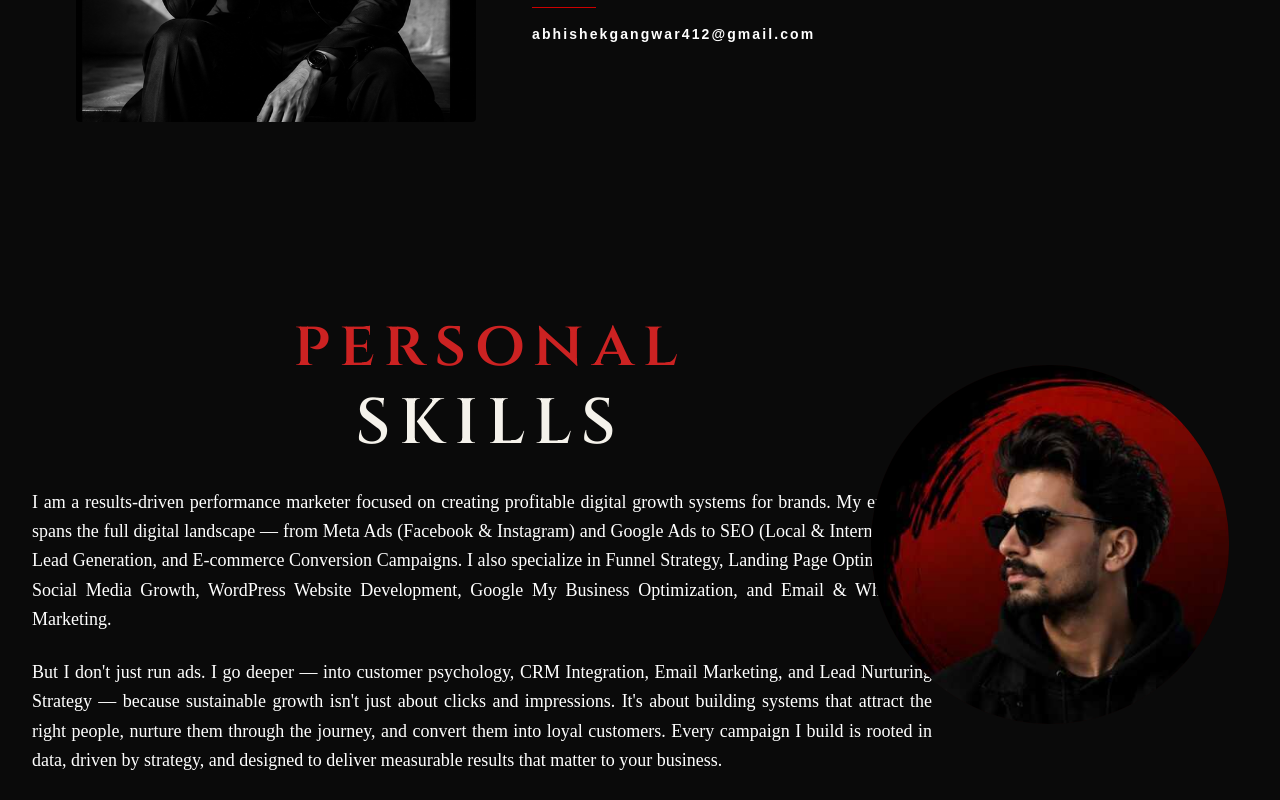
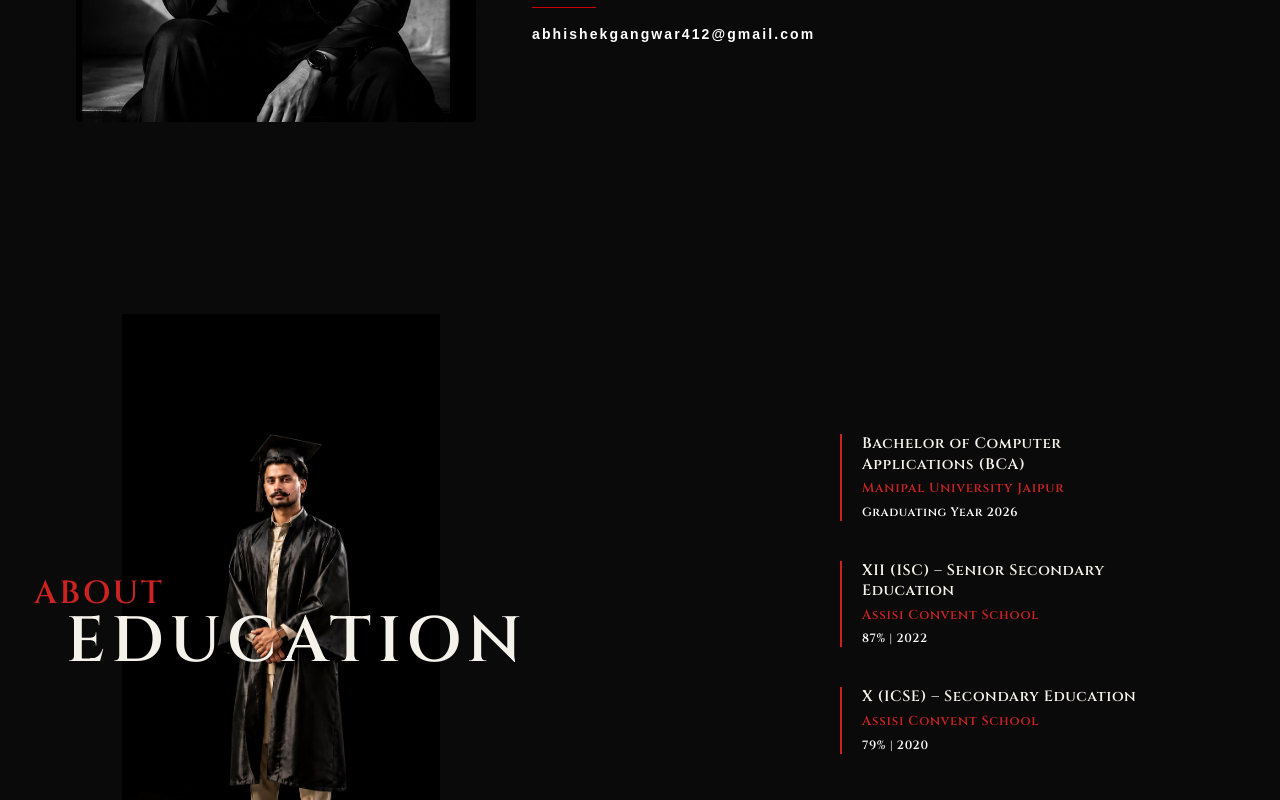
Before and after one commit to pranaygithub123/aman-portfolio, a Next.js app: page / in a window 1280 px wide. Shown: the part 2000-2800 px from the top of the page. Built offline with nearby package versions, Linux system fonts and the light colour scheme.

Commit message:
Added_aman

```diff
--- a/app/layout.tsx
+++ b/app/layout.tsx
@@ -21,8 +21,8 @@ const greatVibes = Great_Vibes({
 });
 
 export const metadata: Metadata = {
-  title: "Aman_Portfolio",
-  description: "Aman-Portfolio",
+  title: "Abhsihek_Portfolio",
+  description: "Abhishek-Portfolio",
 };
 
 export default function RootLayout({
--- a/app/page.tsx
+++ b/app/page.tsx
@@ -2,7 +2,7 @@ import Image from "next/image";
 import Navbar from "@/components/layout/Navbar";
 import AboutUs from "@/components/section/AboutUs";
 import AmanCoverImage from "@/public/AmanCover.jpeg";
-import Skills from "@/components/section/Skills";
+// import Skills from "@/components/section/Skills";
 import Education from "@/components/section/Educations";
 import Experience from "@/components/section/Experience";
 import RecentProject from "@/components/section/RecentProject";
@@ -20,7 +20,7 @@ export default function Home() {
       <Image src={AmanCoverImage} alt="CoverImage" className="w-full" />
       <div className="flex flex-col w-full gap-0">
         <AboutUs />
-        <Skills />
+        {/* <Skills /> */}
         <Education />
         <Experience />
         <RecentProject />
--- a/components/section/Educations.tsx
+++ b/components/section/Educations.tsx
@@ -76,7 +76,7 @@ export default function Education() {
               className="object-cover object-top scale-125 transition-transform duration-500 hover:scale-110"
               priority
             />
-            <div className="absolute inset-0 bg-gradient-to-t from-[#0a0a0a] via-transparent to-transparent" />
+            {/* <div className="absolute inset-0 bg-gradient-to-t from-[#0a0a0a] via-transparent to-transparent" /> */}
           </div>
         </div>
 
--- a/components/section/RecentProject.tsx
+++ b/components/section/RecentProject.tsx
@@ -15,9 +15,9 @@ export default function RecentProjects() {
 
       {/* ── Subtitle ── */}
       <p className="text-white font-[poppins] text-center max-w-2xl mb-12 text-justify">
-        A curated selection of recent campaigns, strategies, and digital
-        marketing projects that delivered measurable results for clients across
-        various industries.
+        Executed data-driven Google Ads and Meta Ads campaigns across global
+        markets, helping businesses generate quality leads, improve conversions,
+        and achieve sustainable growth.
       </p>
 
       {/* ── Images stacked vertically ── */}
@@ -37,10 +37,10 @@ export default function RecentProjects() {
           </div>
           <div className="flex flex-col gap-1 border-l-2 border-[#CC0000] pl-4">
             <span className="font-[poppins] text-white font-semibold text-sm tracking-wide">
-              Project Title One
+              Project Title: Google Ads Campaign
             </span>
             <span className="text-white font-bold text-sm tracking-wide">
-              Google Ads
+              USA MARKET
             </span>
           </div>
         </div>
@@ -60,10 +60,10 @@ export default function RecentProjects() {
           </div>
           <div className="flex flex-col gap-1 border-l-2 border-[#CC0000] pl-4">
             <span className="font-[poppins] text-white font-semibold text-sm tracking-wide">
-              Project Title Two
+              Project Title: Meta Ads Campaign
             </span>
             <span className="text-white font-bold text-sm tracking-wide">
-              Meta Ads · Lead Generation
+               INDIA & UAE Markets
             </span>
           </div>
         </div>
--- a/components/section/Skills.tsx
+++ b/components/section/Skills.tsx
@@ -1,74 +1,74 @@
-"use client";
+// "use client";
 
-import Image from "next/image";
-import SkillsImg from "@/public/Skills.jpeg";
+// import Image from "next/image";
+// import SkillsImg from "@/public/Skills.jpeg";
 
-export default function Skills() {
-  return (
-    <section className="relative w-full flex items-center overflow-hidden py-12 sm:py-16 md:py-20 lg:py-24 bg-[#0a0a0a]">
-      {" "}
-      <div className="relative z-[2] w-full max-w-[1420px] mx-auto grid grid-cols-1 md:grid-cols-2 lg:grid-cols-2 gap-8 md:gap-12 lg:gap-46 items-center px-6 md:px-10 lg:px-8">
-        {/* ── LEFT — heading + text ── */}
-        <div className="flex flex-col gap-6 md:gap-8 order-last md:order-first lg:order-first">
-          <div className="flex flex-col items-center leading-none text-center gap-4 md:gap-5 lg:ml-100">
-            <span
-              className="text-[#cc2222] mb-[-6px] font-[family-name:var(--font-cinzel)] font-semibold tracking-[0.14em]"
-              style={{ fontSize: "clamp(40px, 5vw, 90px)" }}
-            >
-              personal
-            </span>
-            <span
-              className="font-[family-name:var(--font-cinzel)] text-[#f5f2eb] font-semibold tracking-[0.14em]"
-              style={{ fontSize: "clamp(40px, 5vw, 90px)" }}
-            >
-              SKILLS
-            </span>
-          </div>
+// export default function Skills() {
+//   return (
+//     <section className="relative w-full flex items-center overflow-hidden py-12 sm:py-16 md:py-20 lg:py-24 bg-[#0a0a0a]">
+//       {" "}
+//       <div className="relative z-[2] w-full max-w-[1420px] mx-auto grid grid-cols-1 md:grid-cols-2 lg:grid-cols-2 gap-8 md:gap-12 lg:gap-46 items-center px-6 md:px-10 lg:px-8">
+//         {/* ── LEFT — heading + text ── */}
+//         <div className="flex flex-col gap-6 md:gap-8 order-last md:order-first lg:order-first">
+//           <div className="flex flex-col items-center leading-none text-center gap-4 md:gap-5 lg:ml-100">
+//             <span
+//               className="text-[#cc2222] mb-[-6px] font-[family-name:var(--font-cinzel)] font-semibold tracking-[0.14em]"
+//               style={{ fontSize: "clamp(40px, 5vw, 90px)" }}
+//             >
+//               personal
+//             </span>
+//             <span
+//               className="font-[family-name:var(--font-cinzel)] text-[#f5f2eb] font-semibold tracking-[0.14em]"
+//               style={{ fontSize: "clamp(40px, 5vw, 90px)" }}
+//             >
+//               SKILLS
+//             </span>
+//           </div>
 
-          <div className="grid grid-cols-1 md:grid-cols-1 lg:grid-cols-1 gap-4 md:gap-6">
-            <p className="text-white leading-relaxed text-sm md:text-base lg:text-lg font-[poppins] w-full lg:w-[900px] lg:mr-[80px] text-justify">
-              I am a results-driven performance marketer focused on creating
-              profitable digital growth systems for brands. My expertise spans
-              the full digital landscape — from Meta Ads (Facebook &amp;
-              Instagram) and Google Ads to SEO (Local &amp; International), Lead
-              Generation, and E-commerce Conversion Campaigns. I also specialize
-              in Funnel Strategy, Landing Page Optimization, Social Media
-              Growth, WordPress Website Development, Google My Business
-              Optimization, and Email &amp; WhatsApp Marketing.
-            </p>
+//           <div className="grid grid-cols-1 md:grid-cols-1 lg:grid-cols-1 gap-4 md:gap-6">
+//             <p className="text-white leading-relaxed text-sm md:text-base lg:text-lg font-[poppins] w-full lg:w-[900px] lg:mr-[80px] text-justify">
+//               I am a results-driven performance marketer focused on creating
+//               profitable digital growth systems for brands. My expertise spans
+//               the full digital landscape — from Meta Ads (Facebook &amp;
+//               Instagram) and Google Ads to SEO (Local &amp; International), Lead
+//               Generation, and E-commerce Conversion Campaigns. I also specialize
+//               in Funnel Strategy, Landing Page Optimization, Social Media
+//               Growth, WordPress Website Development, Google My Business
+//               Optimization, and Email &amp; WhatsApp Marketing.
+//             </p>
 
-            <p className="text-white text-sm md:text-base lg:text-lg leading-relaxed font-[poppins] w-full lg:w-[900px] text-justify">
-              But I don&apos;t just run ads. I go deeper — into customer
-              psychology, CRM Integration, Email Marketing, and Lead Nurturing
-              Strategy — because sustainable growth isn&apos;t just about clicks
-              and impressions. It&apos;s about building systems that attract the
-              right people, nurture them through the journey, and convert them
-              into loyal customers. Every campaign I build is rooted in data,
-              driven by strategy, and designed to deliver measurable results
-              that matter to your business.
-            </p>
-          </div>
-        </div>
+//             <p className="text-white text-sm md:text-base lg:text-lg leading-relaxed font-[poppins] w-full lg:w-[900px] text-justify">
+//               But I don&apos;t just run ads. I go deeper — into customer
+//               psychology, CRM Integration, Email Marketing, and Lead Nurturing
+//               Strategy — because sustainable growth isn&apos;t just about clicks
+//               and impressions. It&apos;s about building systems that attract the
+//               right people, nurture them through the journey, and convert them
+//               into loyal customers. Every campaign I build is rooted in data,
+//               driven by strategy, and designed to deliver measurable results
+//               that matter to your business.
+//             </p>
+//           </div>
+//         </div>
 
-        {/* ── RIGHT — circular portrait ── */}
-        <div className="flex items-center justify-center lg:ml-30 order-first md:order-last lg:order-last">
-          <div
-            className="rounded-full overflow-hidden relative bg-[#1a0505]"
-            style={{
-              width: "clamp(180px, 28vw, 360px)",
-              height: "clamp(180px, 28vw, 360px)"
-            }}
-          >
-            <Image
-              src={SkillsImg}
-              alt="Profile photo"
-              fill
-              className="object-cover object-top"
-              priority
-            />
-          </div>
-        </div>
-      </div>
-    </section>
-  );
-}
+//         {/* ── RIGHT — circular portrait ── */}
+//         <div className="flex items-center justify-center lg:ml-30 order-first md:order-last lg:order-last">
+//           <div
+//             className="rounded-full overflow-hidden relative bg-[#1a0505]"
+//             style={{
+//               width: "clamp(180px, 28vw, 360px)",
+//               height: "clamp(180px, 28vw, 360px)"
+//             }}
+//           >
+//             <Image
+//               src={SkillsImg}
+//               alt="Profile photo"
+//               fill
+//               className="object-cover object-top"
+//               priority
+//             />
+//           </div>
+//         </div>
+//       </div>
+//     </section>
+//   );
+// }
--- a/lib/constants.ts
+++ b/lib/constants.ts
@@ -1,11 +1,11 @@
 export const PERSONAL_INFO = {
-  name: "AMAN GANGWAR",
+  name: "ABHISHEK GANGWAR",
   email: "abhishekgangwar412@gmail.com",
   role: "PERFORMANCE MARKETER",
   tagline: "WELCOME TO THE DIGITAL EDGE",
   bio: "WHERE CREATIVITY MEETS STRATEGY AND IDEAS TURN INTO MEASURABLE SUCCESS. I CRAFT DIGITAL EXPERIENCES THAT CONNECT BRAND WITH PEOPLE THROUGH SMART MARKETING, COMPELLING CONTENT AND DATA DRIVEN RESULTS. LET'S MAKE YOUR BRAND IMPOSSIBLE TO IGNORE.",
   phone: "+91 9528221570",
   instagram:"https://www.instagram.com/methewolfman/",
-  linkedin: "https://linkedin.com/in/yourprofile",
-  location: "Noida",
+  linkedin: "https://www.linkedin.com/in/abhishek-gangwar-performance-marketer",
+  location: "Noida, India",
 };
```
Also changed, not shown: components/section/Footer.tsx (+13 -26 lines).
